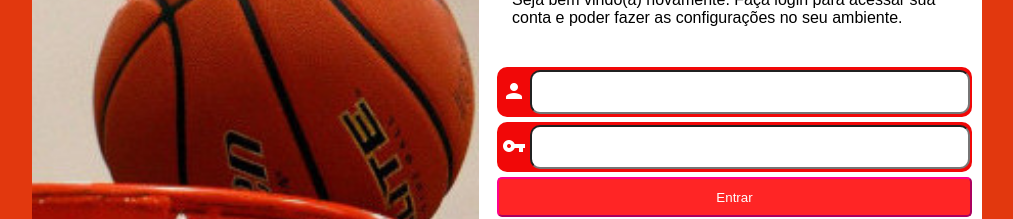
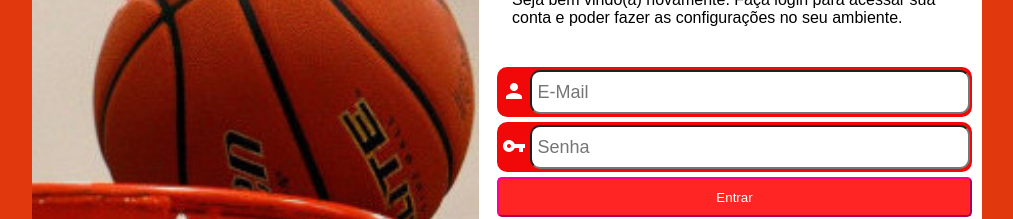
Before and after one commit to diegvn7/tela-login, a plain HTML site: page index.html in a window 1280 px wide. Shown: the part 172-391 px from the top of the page, without its empty margins (133-1146 px from the left). Drawn offline with Linux system fonts and the light colour scheme; a web font is replaced by a local one.

Commit message:
Update index.html

```diff
--- a/index.html
+++ b/index.html
@@ -19,12 +19,12 @@
             <form action="cadastero.php" method="post" autocomplete="on">
                 <div class="border">
                     <label for="iemail"><span class="material-icons">person</span></label>
-                    <input class="login" type="email" name="email" id="iemail" autocomplete="email">
+                    <input class="login" type="email" name="email" id="iemail" autocomplete="email" placeholder="E-Mail">
                 </div>
 
                 <div class="border">
                     <label for="isenha"><span class="material-icons">vpn_key</span></label>
-                    <input class="login" type="password" name="senha" id="isenha">
+                    <input class="login" type="password" name="senha" id="isenha" placeholder="Senha">
                 </div>
 
                 <div>
```
